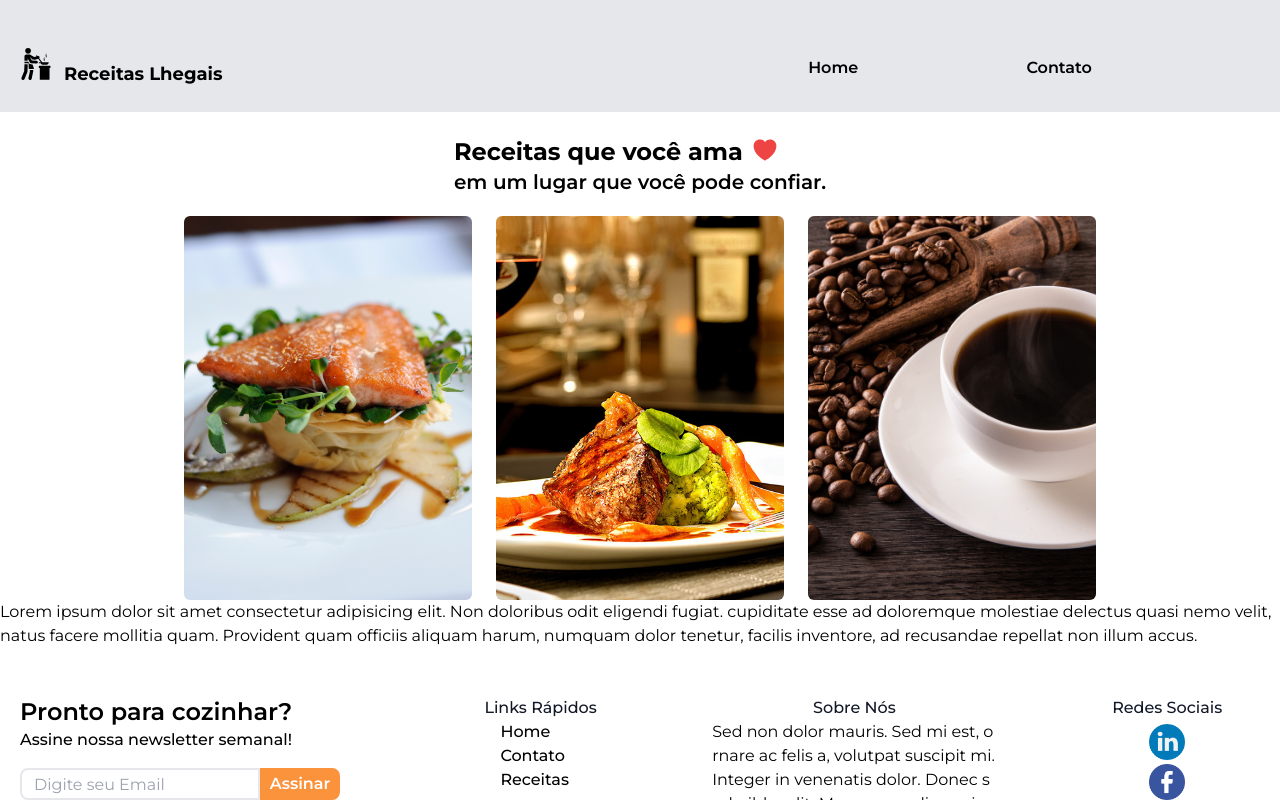
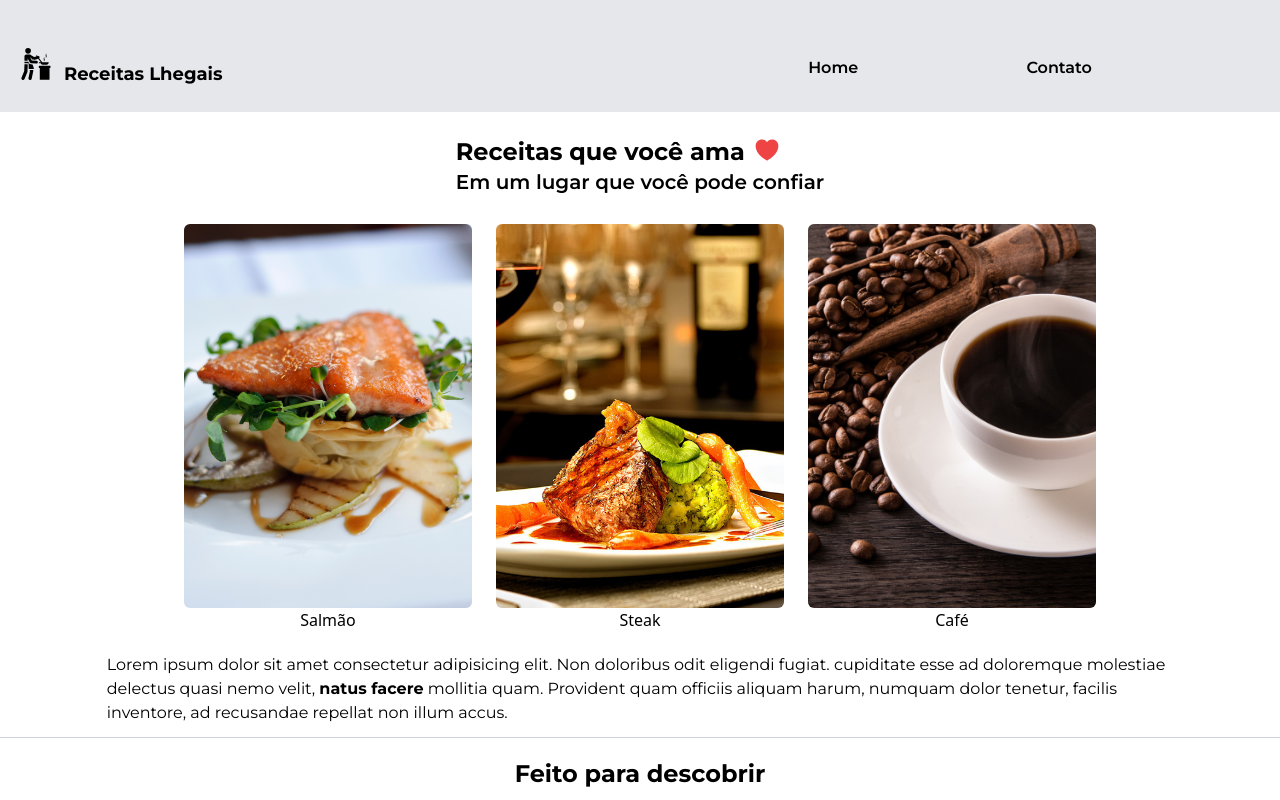
Before and after one commit to oisol/recipes-react, a React (Vite) app: page /artigo in a window 1280 px wide. Shown: the top 800 px of the page. Built offline with nearby package versions, Linux system fonts and the light colour scheme.

Commit message:
Organizando artigo para desktop

```diff
--- a/src/pages/article/index.jsx
+++ b/src/pages/article/index.jsx
@@ -14,30 +14,42 @@ const Article = () => {
 
             <div className="flex flex-col mt-6 items-center justify-center">
 
-                <section>
+                <section className="select-none mb-2">
                     <span className="flex gap-2 text-2xl font-bold">Receitas que você ama {style.heartIcon}</span>
-                    <p className="text-xl font-semibold">em um lugar que você pode confiar.</p>
+                    <p className="text-xl font-semibold ">Em um lugar que você pode confiar</p>
                 </section>
 
                 <picture className="flex gap-6 mt-5">
-                    <Link to="#">
-                        <img className="h-96 w-72 object-cover rounded-md hover:scale-110 duration-300" src={pic2} alt="" />
+                    <Link to="#" className="text-center">
+                        <img className="h-96 w-72 object-cover rounded-md hover:scale-110 duration-300" src={pic2} alt="Salmao em um prato branco" />
+                        <span className="font-medium font-sans hover:text-orange-500">Salmão</span>
                     </Link>
 
-                    <Link to="#">
-                        <img className="h-96 w-72 object-cover rounded-md hover:scale-110 duration-300" src={pic1} alt="" />
+                    <Link to="#" className="text-center">
+                        <img className="h-96 w-72 object-cover rounded-md hover:scale-110 duration-300" src={pic1} alt="Steak com legumes" />
+                        <span className="font-medium font-sans hover:text-orange-500">Steak</span>
                     </Link>
 
-                    <Link to="/4">
-                        <img className="h-96 w-72 object-cover rounded-md hover:scale-110 duration-300" src={pic3} alt="" />
+                    <Link to="/4" className="text-center">
+                        <img className="h-96 w-72 object-cover rounded-md hover:scale-110 duration-300" src={pic3} alt="Xicara branca com café" />
+                        <span className="font-medium font-sans hover:text-orange-500">Café</span>
                     </Link>
+                </picture>
 
-                </picture>
-                <p className="">
+                <p className="w-5/6 mt-5 text-left">
                     Lorem ipsum dolor sit amet consectetur adipisicing elit. Non doloribus odit eligendi fugiat.
-                    cupiditate esse ad doloremque molestiae delectus quasi nemo velit, natus facere mollitia quam.
+                    cupiditate esse ad doloremque molestiae delectus quasi nemo velit, <b>natus facere</b> mollitia quam.
                     Provident quam officiis aliquam harum, numquam dolor tenetur, facilis inventore, ad recusandae repellat non illum accus.
                 </p>
+
+                <div className="divide-slate-300 my-3">
+                    <p></p>
+                    <hr className="w-screen"/>
+                </div>
+
+                <section className="select-none mt-2">
+                    <span className="flex gap-2 text-2xl font-bold">Feito para descobrir</span>
+                </section>
             </div>
 
             <Footer/>
```
